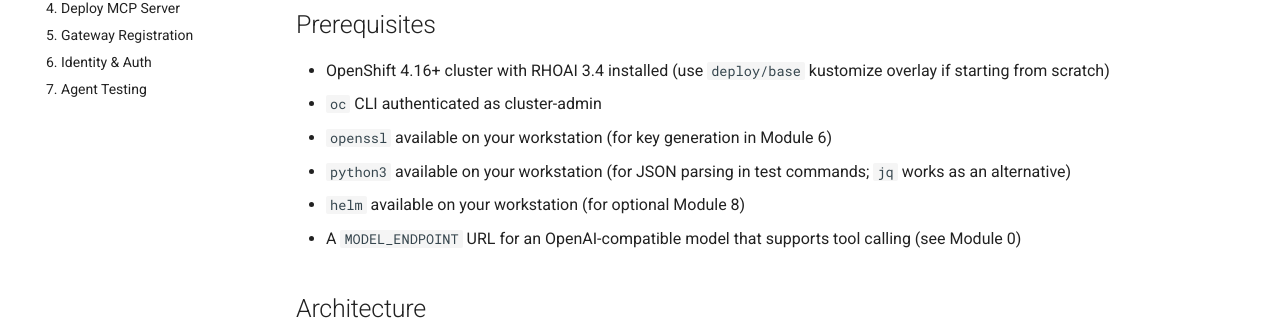
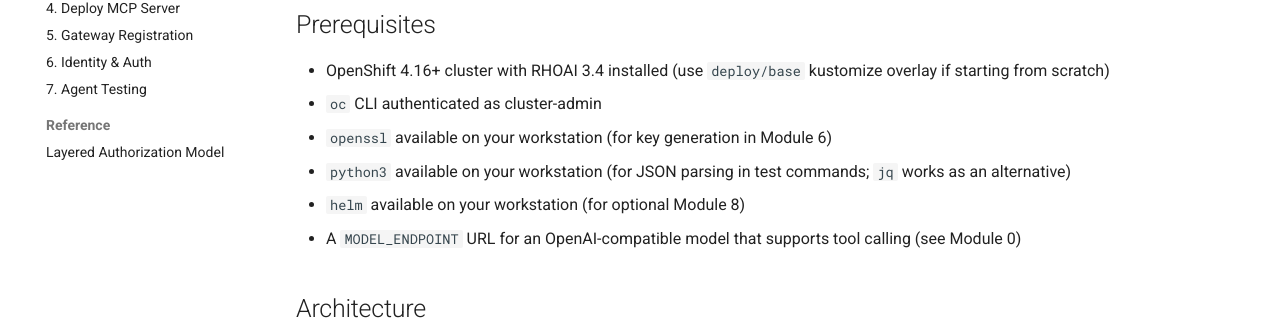
Before and after one commit to rdwj/workshop-setup-mcp, an MkDocs documentation site: the page built from deploy/workshop/README.md, in a window 1280 px wide. Shown: the part 507-827 px from the top of the page. Built offline with MkDocs 1.6.1 and Material for MkDocs 9.7.7, drawn with Linux system fonts in a browser that asks for light colours; comment, search, counter and statistics services are not loaded.

Commit message:
docs: Add Layered Authorization Model to mkdocs nav
Assisted-by: Claude Code (Opus 4.6)

```diff
--- a/mkdocs.yml
+++ b/mkdocs.yml
@@ -29,6 +29,8 @@ nav:
     - "5. Gateway Registration": 05-gateway-registration/README.md
     - "6. Identity & Auth": 06-identity-auth/README.md
     - "7. Agent Testing": 07-agent-test/README.md
+  - Reference:
+    - "Layered Authorization Model": mcp-layered-authorization.md
 
 markdown_extensions:
   - admonition
```
